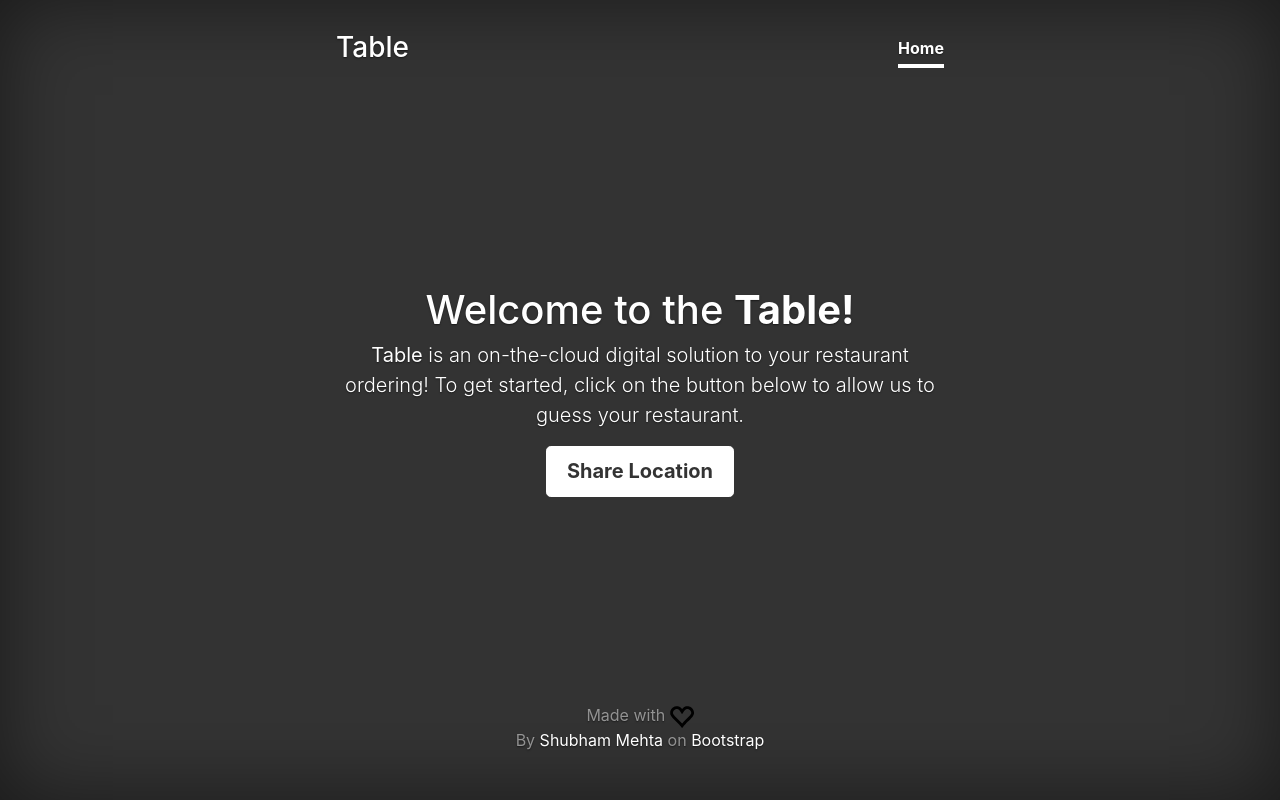
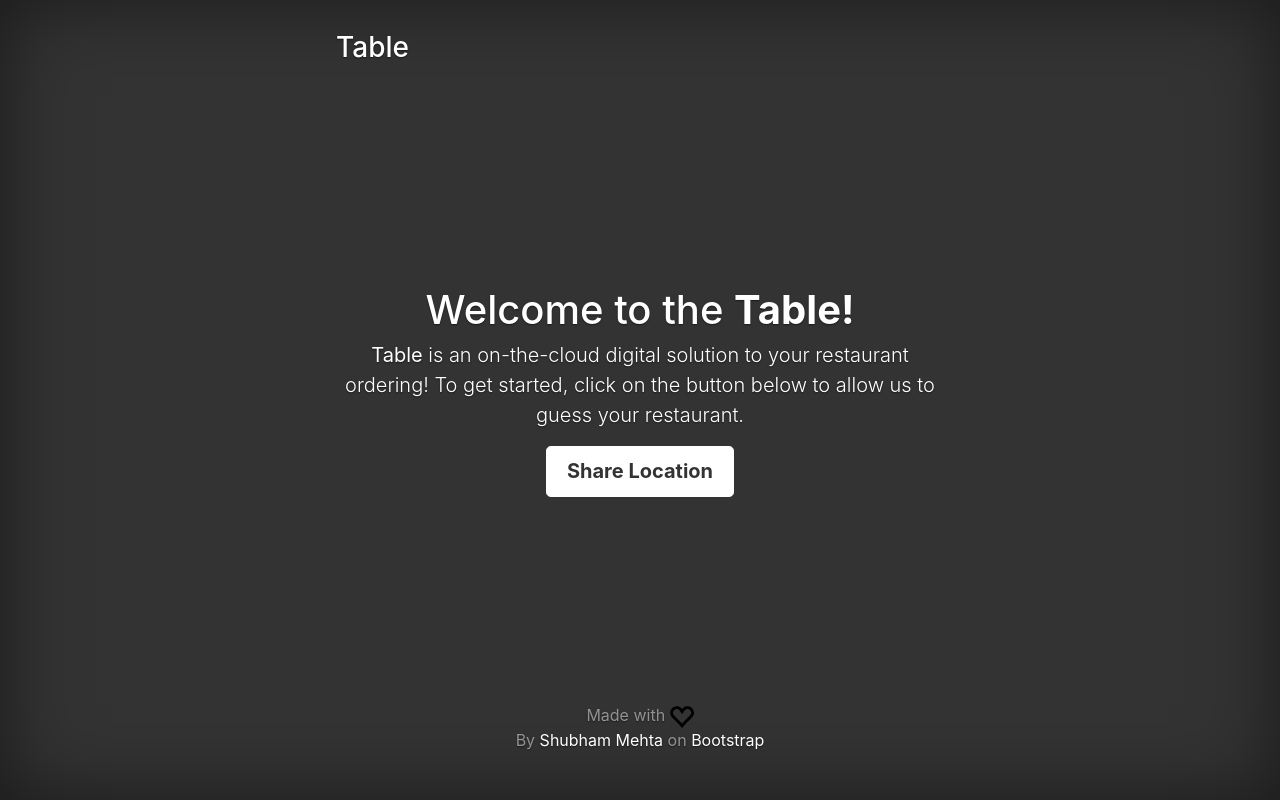
Before and after one commit to apul1421/table-client-side-app-retake, a Django app: page / in a window 1280 px wide. Run offline with Django 3.2, Linux system fonts and the light colour scheme; parts of the project's set-up code (start-up, migrations or seed data) failed here and were passed over; some libraries are stand-ins or nearby versions.

Commit message:
Update location.html

```diff
--- a/src/templates/location.html
+++ b/src/templates/location.html
@@ -31,7 +31,7 @@
             <div class="inner">
               <h3 class="masthead-brand">Table</h3>
               <nav class="nav nav-masthead">
-                <a class="nav-link active" href="#">Home</a>
+                <!--<a class="nav-link active" href="#">Home</a>-->
               </nav>
             </div>
           </div>
```
